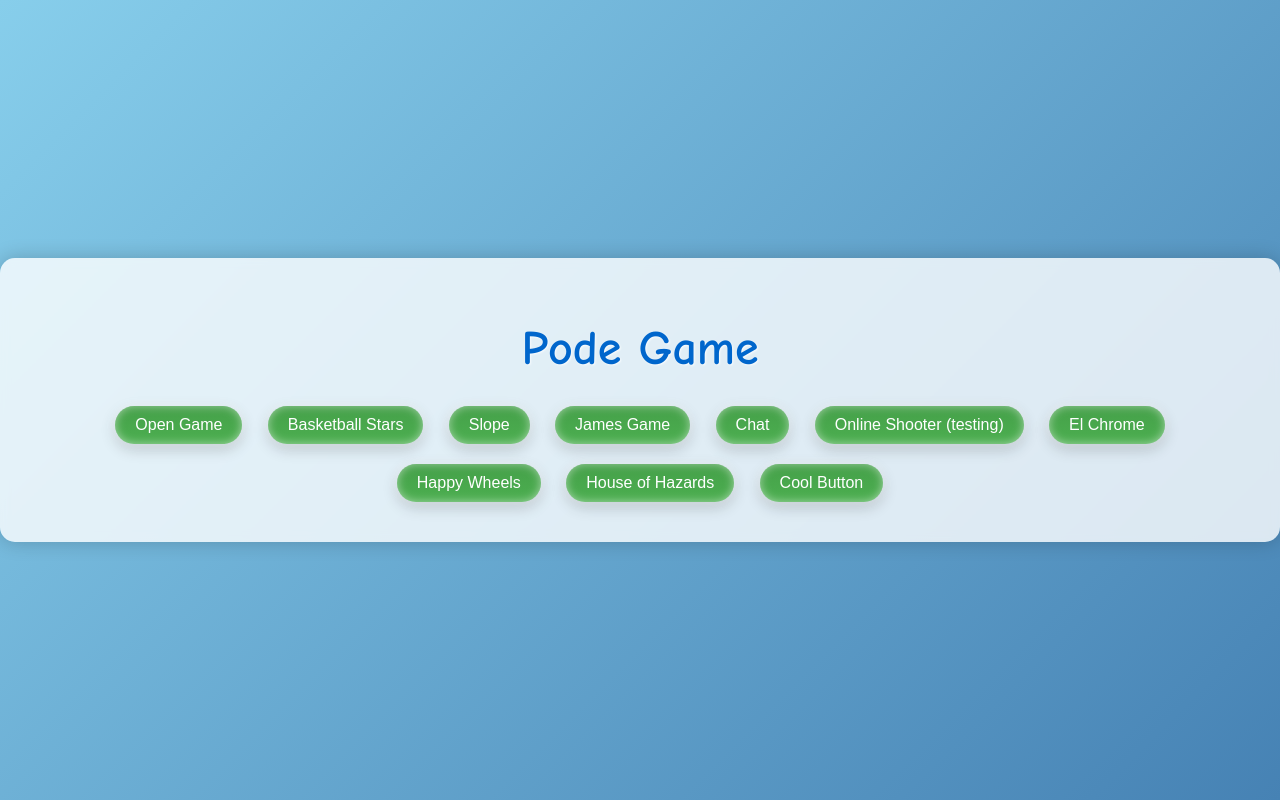
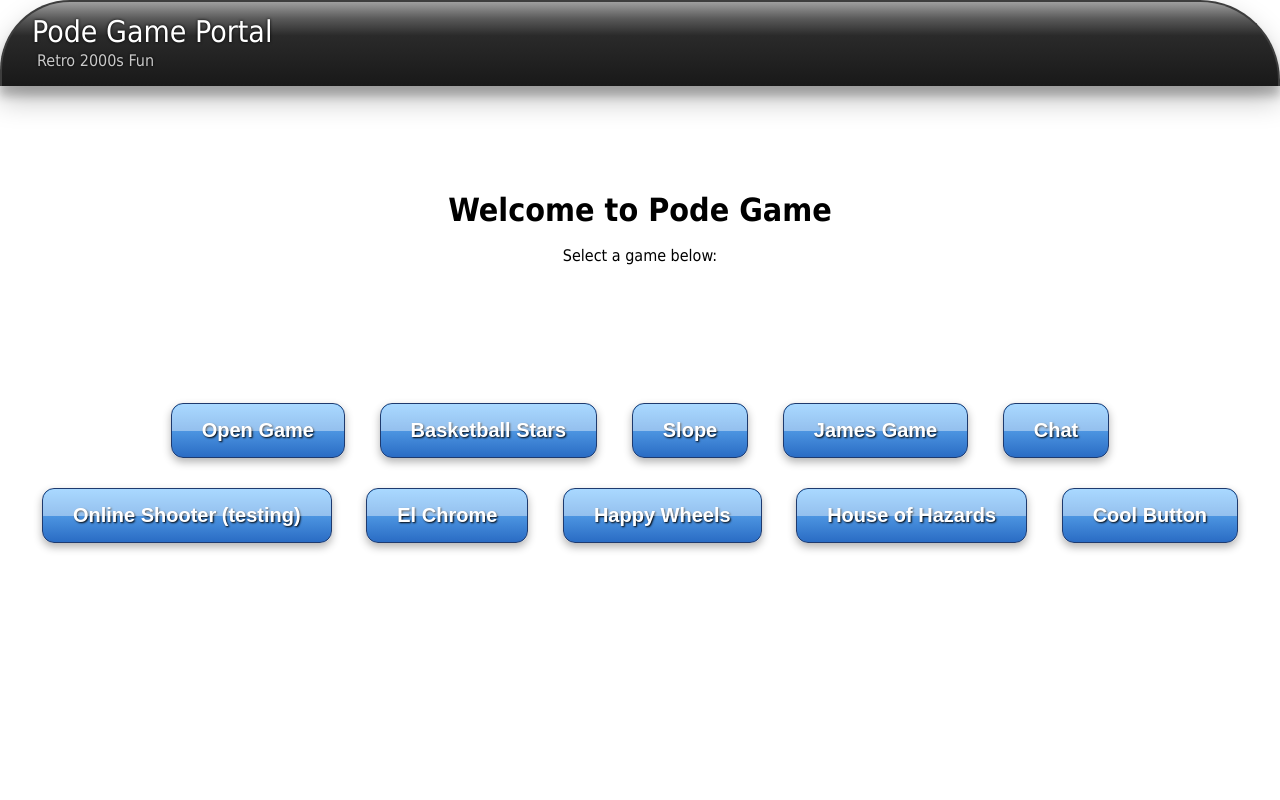
Before and after one commit to judahman6/orangegames, a plain HTML site: page home.html in a window 1280 px wide. Drawn offline with Linux system fonts and the light colour scheme; a web font is replaced by a local one.

Commit message:
Update home.html

```diff
--- a/home.html
+++ b/home.html
@@ -2,88 +2,270 @@
 <html lang="en">
 <head>
   <meta charset="UTF-8">
-    <meta name="viewport" content="width=device-width, initial-scale=1.0">
-    <title>Pode Game - Retro 2000s Style</title>
+  <meta name="viewport" content="width=device-width, initial-scale=1">
+  <title>Pode Game - Retro 2000s Frutiger Aero</title>
   <style>
+    /* --- Custom Font & Plain Background --- */
+    @font-face {
+      font-family: "Segoe UI Semilight";
+      src: url(https://frutigeraeroarchive.org/fonts/segoe_ui_semilight.ttf) format("truetype");
+    }
     body {
+      background-color: #ffffff;
+      font-family: "Segoe UI Semilight", Tahoma, Geneva, Verdana, sans-serif, Arial, Helvetica, sans-serif;
+      cursor: auto;
+      line-height: 1.5;
       margin: 0;
-            padding: 0;
-            height: 100vh;
+    }
+    :where(:root) {
+      cursor: default;
+      line-height: 1.5;
+      overflow-wrap: break-word;
+      -moz-tab-size: 4;
+      tab-size: 4;
+      -webkit-tap-highlight-color: transparent;
+      -webkit-text-size-adjust: 100%;
+    }
+
+    /* --- Header Styles --- */
+    #mainHeader {
+      background: linear-gradient(180deg, rgba(148,148,148,0.9) 0, rgba(71,71,71,0.9) 20%, rgba(19,19,19,0.9) 40%, rgba(7,7,7,0.93) 100%);
+      border-right: 2px solid #3d3d3d;
+      border-left: 2px solid #3d3d3d;
+      border-top: 2px solid #3d3d3d;
+      box-shadow: rgba(0,0,0,0.25) 0 14px 28px, rgba(0,0,0,0.22) 0 10px 10px;
       display: flex;
+      align-items: center;
+      justify-content: space-between;
+      flex-wrap: wrap;
+      z-index: 10;
+    }
+    @media (min-width: 0px){
+      #mainHeader {
+        border-radius: 0;
+        padding: 5px 10px 5px 13px;
+        margin-top: 0;
+        position: fixed;
+        top: 0;
+        width: 100%;
+      }
+    }
+    @media (min-width: 641px){
+      #mainHeader {
+        border-radius: 70px 80px 0 0;
+        padding: 15px 10px 13px 30px;
+        position: static;
+        width: auto;
+      }
+    }
+    :after, :before {
+      text-decoration: inherit;
+      vertical-align: inherit;
+    }
+    :selection {
+      background: #148d28;
+    }
+    .header-logo-text {
+      display: flex;
+      align-items: center;
+    }
+    /* Removed the logo; only title and motto remain */
+    .header-title {
+      color: #fff;
+      display: block;
+    }
+    @media (min-width: 0px){
+      .header-title {
+        font-size: 13px;
+      }
+    }
+    @media (min-width: 500px){
+      .header-title {
+        font-size: 22px;
+        margin: -8px 0 -5px 0;
+      }
+    }
+    @media (min-width: 641px){
+      .header-title {
+        font-size: 30px;
+      }
+    }
+    .header-motto {
+      color: #c9c9c9;
+      margin-left: 5px;
+    }
+    @media (min-width: 0px){
+      .header-motto {
+        display: none;
+        font-size: 6px;
+      }
+    }
+    @media (min-width: 500px){
+      .header-motto {
+        display: block;
+        font-size: 14px;
+      }
+    }
+    @media (min-width: 641px){
+      .header-motto {
+        font-size: 16px;
+      }
+    }
+    .toggle-buttons-divs {
+      display: flex;
+      align-items: center;
       justify-content: center;
-            align-items: center;
-            background: linear-gradient(135deg, #87CEEB, #4682B4);
-            font-family: 'Comic Sans MS', 'Arial', sans-serif;
-            color: #333;
+      padding-right: 20px;
+    }
+    @media (min-width: 0px){
+      .toggle-buttons-divs {
+        display: flex;
+      }
+    }
+    @media (min-width: 641px){
+      .toggle-buttons-divs {
+        display: none;
+      }
+    }
+    a {
+      text-shadow: 0 0 3px #000;
+      color: #3cda56;
+      text-decoration: none;
+      cursor: auto;
+    }
+    @media (min-width: 0px){
+      a {
+        font-size: 12px;
+      }
+    }
+    @media (min-width: 500px){
+      a {
+        font-size: 16px;
+      }
+    }
+    a:hover {
+      text-decoration: underline;
+      cursor: auto;
+    }
+    span {
+      text-shadow: 0 0 3px #000;
+    }
+    .toggle-buttons-divs span  {
+      color: #e9e9e9;
+      margin-right: 8px;
+    }
+    @media (min-width: 0px){
+      .toggle-buttons-divs span  {
+        font-size: 10px;
+      }
+    }
+    @media (min-width: 500px){
+      .toggle-buttons-divs span  {
+        font-size: 16px;
+      }
+    }
+    #navbarToggleButton {
+      margin-right: 5px;
+      max-width: 25px;
+      cursor: auto;
+    }
+
+    /* --- Game Buttons Styling --- */
+    .game-buttons {
       text-align: center;
+      margin-top: 120px; /* add extra space for fixed header */
+    }
+    .game-button {
+      position: relative;
+      display: inline-block;
+      padding: 15px 30px;
+      margin: 15px;
+      font-size: 20px;
+      font-weight: bold;
+      background: linear-gradient(180deg, #70bfff, #2a6cc4);
+      border: 1px solid #1e3a6e;
+      color: #fff;
+      border-radius: 12px;
+      text-shadow: 1px 1px 2px #000;
+      box-shadow: 0 4px 8px rgba(0, 0, 0, 0.3);
+      transition: background 0.3s, transform 0.2s;
+      cursor: pointer;
       overflow: hidden;
     }
-
-        .container {
-            background: rgba(255, 255, 255, 0.8);
-            border-radius: 15px;
-            padding: 30px;
-            box-shadow: 0 0 20px rgba(0, 0, 0, 0.2);
-            backdrop-filter: blur(5px);
+    /* Glossy overlay effect */
+    .game-button::after {
+      content: "";
+      position: absolute;
+      top: 0;
+      left: 0;
+      width: 100%;
+      height: 50%;
+      background: rgba(255, 255, 255, 0.4);
+      pointer-events: none;
+      border-top-left-radius: 12px;
+      border-top-right-radius: 12px;
+    }
+    .game-button:hover {
+      background: linear-gradient(180deg, #2a6cc4, #70bfff);
+      transform: translateY(-2px);
+    }
+    .game-button:active {
+      transform: translateY(1px);
     }
 
-        h1 {
-            font-size: 3rem;
-            margin-bottom: 20px;
-            color: #0066cc;
-            text-shadow: 1px 1px 2px rgba(255, 255, 255, 0.8);
+    /* --- Main Content Area --- */
+    main {
+      padding-top: 90px;
+      text-align: center;
+      color: #000;
     }
-
-        .shiny-button {
-            display: inline-block;
-            padding: 10px 20px;
+    main h1, main p {
       margin: 10px;
-            font-size: 1rem;
-            color: white;
-            background: linear-gradient(to bottom, #45a049, #4CAF50);
-            border: none;
-            border-radius: 25px;
-            cursor: pointer;
-            box-shadow:
-                0 0 10px rgba(255, 255, 255, 0.5),
-                0 5px 15px rgba(0, 0, 0, 0.2),
-                inset 0 0 10px rgba(255, 255, 255, 0.5);
-            transition: all 0.3s ease;
-        }
-
-        .shiny-button:hover {
-            background: linear-gradient(to bottom, #4CAF50, #45a049);
-            transform: translateY(-2px);
-            box-shadow:
-                0 0 10px rgba(255, 255, 255, 0.5),
-                0 7px 20px rgba(0, 0, 0, 0.3),
-                inset 0 0 10px rgba(255, 255, 255, 0.5);
-        }
-
-        .shiny-button:active {
-            transform: translateY(1px);
-            box-shadow:
-                0 0 5px rgba(255, 255, 255, 0.5),
-                0 3px 10px rgba(0, 0, 0, 0.2),
-                inset 0 0 5px rgba(255, 255, 255, 0.5);
     }
   </style>
 </head>
 <body>
-    <div class="container">
-        <h1>Pode Game</h1>
-        <button onclick="openPopups()" class="shiny-button">Open Game</button>
-        <button onclick="location.href='./math-calculator.html';" class="shiny-button">Basketball Stars</button>
-        <button onclick="location.href='./slope-calc.html';" class="shiny-button">Slope</button>
-        <button onclick="location.href='./james.html';" class="shiny-button">James Game</button>
-        <button onclick="location.href='./james-chat.html';" class="shiny-button">Chat</button>
-        <button onclick="location.href='./platformer.html';" class="shiny-button">Online Shooter (testing)</button>
-        <button onclick="location.href='./index%20(3).html';" class="shiny-button">El Chrome</button>
-        <button onclick="location.href='./clhappywheels.html';" class="shiny-button">Happy Wheels</button>
-        <button onclick="location.href='./saftey.html';" class="shiny-button">House of Hazards</button>
-        <button onclick="startPopupChain()" class="shiny-button">Cool Button</button>
+  <!-- Fixed Header (Logo removed) -->
+  <header id="mainHeader">
+    <div class="header-logo-text">
+      <div>
+        <span class="header-title">Pode Game Portal</span>
+        <span class="header-motto">Retro 2000s Fun</span>
       </div>
+    </div>
+    <div class="toggle-buttons-divs">
+      <span>Menu</span>
+      <button id="navbarToggleButton">≡</button>
+    </div>
+  </header>
 
-    <!-- Your existing JavaScript remains unchanged -->
+  <!-- Main Content -->
+  <main>
+    <h1>Welcome to Pode Game</h1>
+    <p>Select a game below:</p>
+    <div class="game-buttons">
+      <button onclick="openGame()" class="game-button">Open Game</button>
+      <button onclick="location.href='./math-calculator.html';" class="game-button">Basketball Stars</button>
+      <button onclick="location.href='./slope-calc.html';" class="game-button">Slope</button>
+      <button onclick="location.href='./james.html';" class="game-button">James Game</button>
+      <button onclick="location.href='./james-chat.html';" class="game-button">Chat</button>
+      <button onclick="location.href='./platformer.html';" class="game-button">Online Shooter (testing)</button>
+      <button onclick="location.href='./index%20(3).html';" class="game-button">El Chrome</button>
+      <button onclick="location.href='./clhappywheels.html';" class="game-button">Happy Wheels</button>
+      <button onclick="location.href='./saftey.html';" class="game-button">House of Hazards</button>
+      <button onclick="startPopupChain()" class="game-button">Cool Button</button>
+    </div>
+  </main>
+
+  <script>
+    function openGame() {
+      // Insert game-launch logic here
+      alert("Open Game clicked!");
+    }
+    function startPopupChain() {
+      // Insert popup-chain logic here
+      alert("Cool Button clicked!");
+    }
+  </script>
 </body>
 </html>
```
Lines whose indentation alone changed are shown as unchanged.
